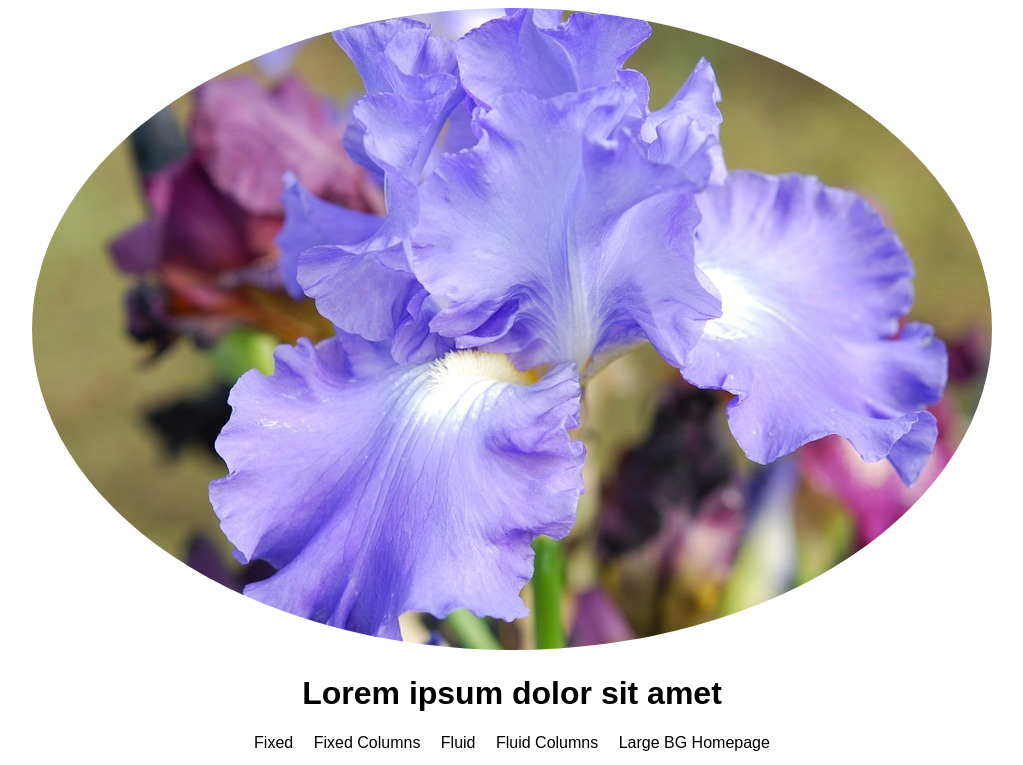
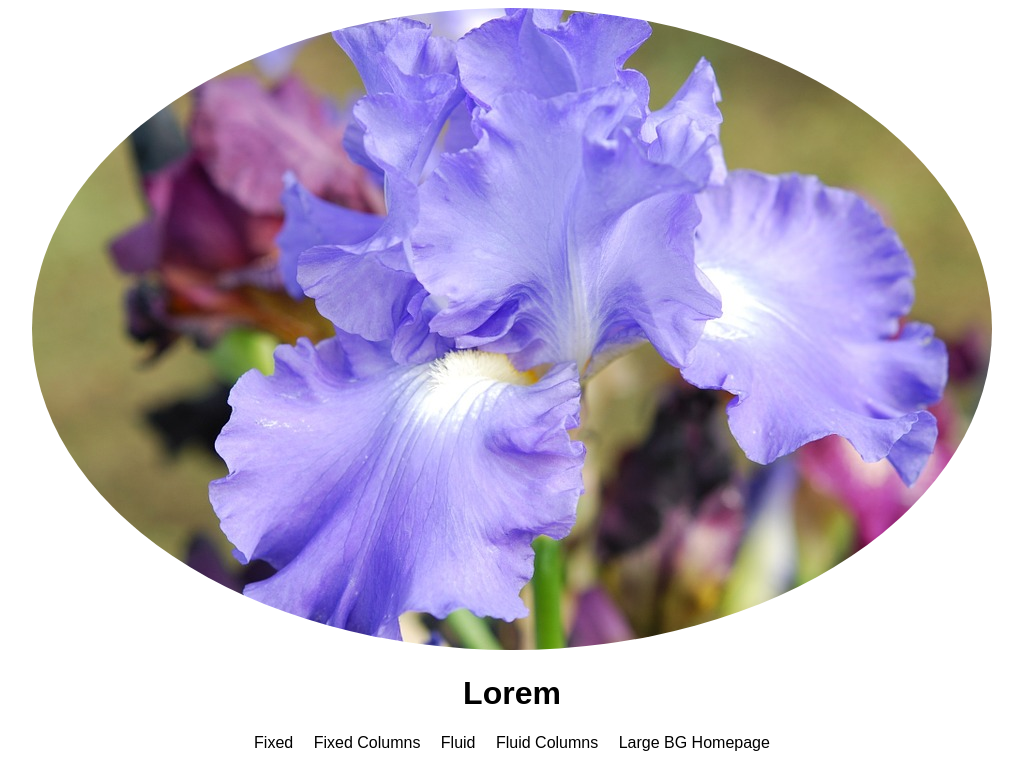
Before and after one commit to esalcedo4/esalcedo4.github.io, a plain HTML site: page index.html in a window 1280 px wide. Shown: the top 765 px of the page, without its empty margins (128-1151 px from the left). Drawn offline with Linux system fonts and the light colour scheme.

Commit message:
Subtracted From h1 Line 16

```diff
--- a/index.html
+++ b/index.html
@@ -13,7 +13,7 @@
 	<header>
 
 		<img src="images/Iris.jpg" class="logo">
-		<h1 class="headline">Lorem ipsum dolor sit amet</h1>
+		<h1 class="headline">Lorem</h1>
 
 		<nav>
 			<ul>
```
